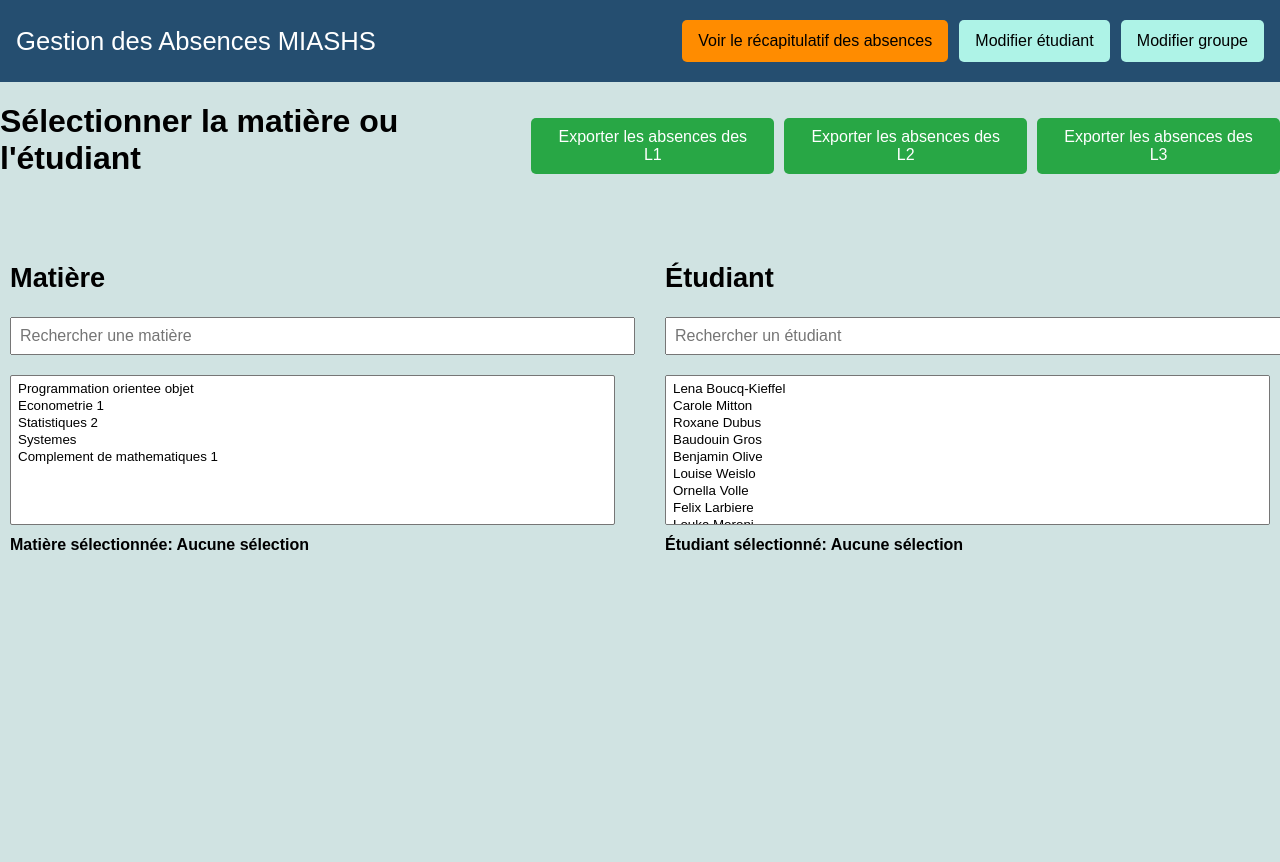
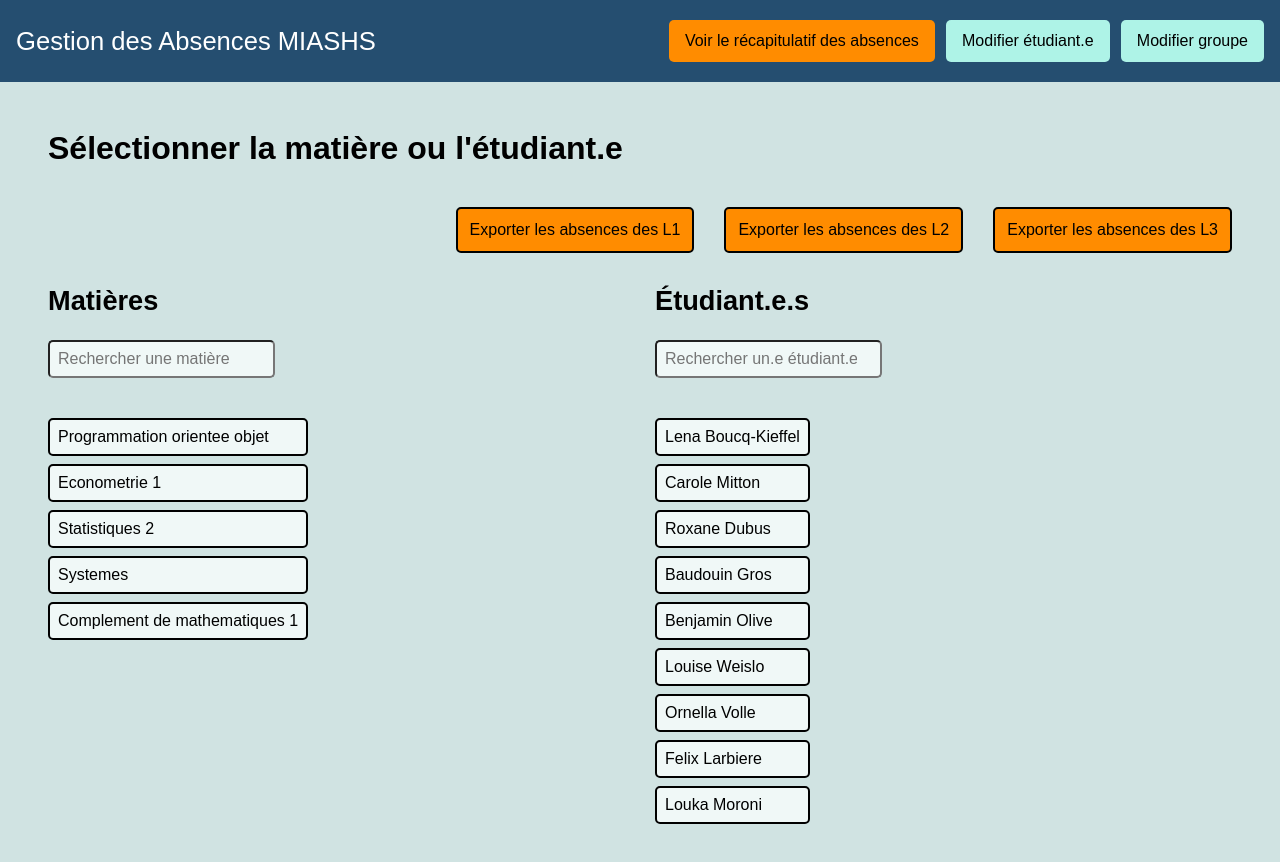
Before and after one commit to CaroleLeCrac/Projet-Info-2024, a Vue app in the folder GestionAbsenceFront/: page /recapitulatifs in a window 1280 px wide. Shown: the top 862 px of the page. Before the commit the page ends 800 px from the top, so only its background shows below. Built offline with nearby package versions, Linux system fonts and the light colour scheme.

Commit message:
ajout selctAll page d'appel, CSS terminé pour la majorité des pages (reste pages des récaps et des modifs)

```diff
--- a/GestionAbsenceFront/public/Groups.json
+++ b/GestionAbsenceFront/public/Groups.json
@@ -1,15 +1,15 @@
 {
   "groups": [
     {
-      "name": "L3 Groupe 1",
+      "name": "Groupe 1",
       "groupNumber": "31"
     },
     {
-      "name": "L3 Groupe 2",
+      "name": "Groupe 2",
       "groupNumber": "32"
     },
     {
-      "name": "L3 Groupe 3",
+      "name": "Groupe 3",
       "groupNumber": "33"
     }
   ]
--- a/GestionAbsenceFront/src/pages/CourseSummary/CourseSummaryPage.vue
+++ b/GestionAbsenceFront/src/pages/CourseSummary/CourseSummaryPage.vue
@@ -4,7 +4,7 @@
     <h1>Absences pour la matière : {{ course }}</h1>
 
     <!-- Sélectionner un ou plusieurs étudiants -->
-    <h2>Sélectionner un ou plusieurs étudiants</h2>
+    <h2>Sélectionner un.e ou plusieurs étudiant.e.s</h2>
     <select v-model="selectedStudents" @change="filterAbsences" multiple>
       <option v-for="student in filteredStudents" :key="student" :value="student">
         {{ student }}
--- a/GestionAbsenceFront/src/pages/GroupModification/GroupModification.vue
+++ b/GestionAbsenceFront/src/pages/GroupModification/GroupModification.vue
@@ -49,7 +49,7 @@ const toggleDeleteToAdd = (student) => {
   <div class="container">
     <!-- Liste d'ajout des étudiants -->
     <div class="list-container">
-      <h3>Ajouter des étudiants</h3>
+      <h3>Ajouter des étudiant.e.s</h3>
       <ul>
         <li v-for="student in addList" :key="student.studentNumber" class="list-presence">
           <button @click="toggleAddToDelete(student)" class="button-add">
@@ -62,7 +62,7 @@ const toggleDeleteToAdd = (student) => {
 
     <!-- Liste de suppression des étudiants -->
     <div class="list-container">
-      <h3>Supprimer des étudiants</h3>
+      <h3>Supprimer des étudiant.e.s</h3>
       <ul>
         <li v-for="student in deleteList" :key="student.studentNumber" class="list-presence">
           <button @click="toggleDeleteToAdd(student)" class="button-delete">
--- a/GestionAbsenceFront/src/pages/HomeView/HomeNavigationBar.vue
+++ b/GestionAbsenceFront/src/pages/HomeView/HomeNavigationBar.vue
@@ -9,7 +9,7 @@ import { RouterLink } from 'vue-router';
     <RouterLink to="/" class="title-navigation-bar">Gestion des Absences MIASHS</RouterLink>
     <div class="navigation-routerLink">
       <RouterLink to="/recapitulatifs" class="summary-navigation">Voir le récapitulatif des absences</RouterLink>
-      <RouterLink to="/selection/etudiant" class="modification-navigation">Modifier étudiant</RouterLink>
+      <RouterLink to="/selection/etudiant" class="modification-navigation">Modifier étudiant.e</RouterLink>
       <RouterLink to="/selection/groupe" class="modification-navigation">Modifier groupe</RouterLink>
     </div>
   </nav>
--- a/GestionAbsenceFront/src/pages/SelectGroupModification/SelectGroupModification.vue
+++ b/GestionAbsenceFront/src/pages/SelectGroupModification/SelectGroupModification.vue
@@ -1,9 +1,9 @@
 <!--Page de sélection d'un groupe pour ajouter ou supprimer des étudiants-->
 <script setup>
-import { ref, onMounted } from 'vue'
+import { ref, onMounted, computed } from 'vue'
 
 const groups = ref([])
-
+const searchQuery = ref('')
 
 onMounted(() => {
   fetch('/Groups.json')
@@ -15,52 +15,27 @@ onMounted(() => {
     .catch(error => console.error('Error loading data:', error));
 });
 
+const filteredGroups = computed(() =>
+  groups.value.filter((gr) =>
+    gr.name.toLowerCase().includes(searchQuery.value.toLowerCase()) ||
+    gr.groupNumber.includes(searchQuery.value)
+  )
+);
 </script>
+
 <template>
-  <h2>Choisissez un groupe à modifier</h2>
-  <ul class="group-list">
-    <li v-for="group in groups" :key="group.groupNumber">
-      <label class="container">
-        <RouterLink :to="`/modification/groupe/${group.groupNumber}`" class="router-link">{{ group.name }}</RouterLink>
-      </label>
-    </li>
-  </ul>
+  <main class="left">
+    <h1>Sélectionner le groupe à modifier</h1>
+    <input class="search-bar" type="search" v-model="searchQuery" placeholder="Rechercher un groupe" />
+    <ul class="list">
+      <li v-for="group in filteredGroups" :key="group.groupNumber">
+        <RouterLink :to="`/modification/groupe/${group.groupNumber}`" class="router-link">{{ group.name }}
+        </RouterLink>
+      </li>
+    </ul>
+  </main>
 </template>
 
 <style scoped>
 @import url("../../shared/shared.css");
-
-.router-link {
-  display: block;
-  text-decoration: none;
-  border-radius: 5px;
-  color: black;
-  cursor: pointer;
-  font-size: 16px;
-  padding: 8px 10px;
-  width: 50%;
-  border: 2px solid black;
-  box-sizing: border-box;
-}
-
-.router-link:hover{
-  background-color: rgba(255,140,0,0.9);
-  color: white;
-}
-
-.container {
-  display: block;
-  position: relative;
-  margin-bottom: -1px;
-  font-size: 16px;
-  user-select: none;
-}
-
-.group-list {
-  display: flex;
-  flex-direction: column;
-  width: 40%;
-  list-style-type: none;
-  padding-left: 0;
-}
 </style>
--- a/GestionAbsenceFront/src/pages/SelectStudentModification/SelectStudentModification.vue
+++ b/GestionAbsenceFront/src/pages/SelectStudentModification/SelectStudentModification.vue
@@ -24,77 +24,35 @@ const filteredStudents = computed(() =>
 </script>
 
 <template>
-  <input type="text" v-model="searchQuery" placeholder="Rechercher un étudiant" class="search-bar" />
-  <div class="page-display">
-    <ul class="student-list">
-      <li v-for="student in filteredStudents" :key="student.studentNumber">
-        <label class="container">
-          <RouterLink class="router-link" :to="`/modification/etudiant/${student.studentNumber}`">{{ student.name }} {{
-            student.surname }}</RouterLink>
-        </label>
-      </li>
-    </ul>
-    <div class="add-student-button">
-      <RouterLink class="router-link" :to="`/modification/etudiant/${0}`">Ajouter un étudiant</RouterLink>
+  <main class="left">
+    <h1>Sélectionner l'étudiant.e à modifier</h1>
+    <div id="container">
+      <div>
+        <input class="search-bar" type="search" v-model="searchQuery" placeholder="Rechercher un.e étudiant.e" />
+        <ul class="list">
+          <li v-for="student in filteredStudents" :key="student.studentNumber">
+            <RouterLink class="router-link" :to="`/modification/etudiant/${student.studentNumber}`">
+              {{ student.name }} {{ student.surname }}
+            </RouterLink>
+          </li>
+        </ul>
+      </div>
+      <RouterLink id="add-student" class="router-link" :to="`/modification/etudiant/${0}`">Ajouter un.e étudiant.e</RouterLink>
     </div>
-  </div>
+  </main>
 </template>
 
 <style scoped>
 @import url("../../shared/shared.css");
 
-.page-display {
-  display: flex;
-  justify-content: space-between;
-  gap: 20px;
+#container {
+  display: grid;
+  grid-template-columns: 2fr 1fr;
+  gap: 1rem;
+  align-items: start;
 }
 
-.student-list {
-  display: flex;
-  flex-direction: column;
-  width: 40%;
-  list-style-type: none;
-  padding-left: 0;
-}
-
-.container {
-  display: block;
-  position: relative;
-  margin-bottom: -1px;
-  font-size: 16px;
-  user-select: none;
-}
-
-.router-link {
-  display: block;
-  text-decoration: none;
-  border-radius: 5px;
-  color: black;
-  cursor: pointer;
-  font-size: 16px;
-  padding: 8px 10px;
-  width: 100%;
-  border: 2px solid black;
-  box-sizing: border-box;
-}
-
-.router-link:hover {
-  background-color: rgba(255, 140, 0, 0.9);
-  color: white;
-}
-
-.add-student-button {
-  display: flex;
-  align-items: center;
-  justify-content: center;
-  width: 30%;
-  height: 100%;
-  margin-top: 14px;
-}
-
-.search-bar {
-  width: 30%;
-  height: 30px;
-  border-radius: 5px;
+#add-student {
+  width: max-content;
 }
 </style>
--- a/GestionAbsenceFront/src/pages/Summary/SummaryPage.vue
+++ b/GestionAbsenceFront/src/pages/Summary/SummaryPage.vue
@@ -1,88 +1,63 @@
 <template>
-  <main>
-    <div>
-      <!-- Titre avec les boutons -->
-      <div class="header">
-        <h1>Sélectionner la matière ou l'étudiant</h1>
-
+  <main class="left">
+    <h1>Sélectionner la matière ou l'étudiant.e</h1>
     <!-- Conteneur pour les boutons "Exporter" -->
     <div class="buttons-container">
-          <button class="export-btn">Exporter les absences des L1</button>
-          <button class="export-btn">Exporter les absences des L2</button>
-          <button class="export-btn">Exporter les absences des L3</button>
-        </div>
+      <button class="button">Exporter les absences des L1</button>
+      <button class="button">Exporter les absences des L2</button>
+      <button class="button">Exporter les absences des L3</button>
     </div>
 
     <div class="sections-container">
+
       <!-- Section Matière -->
       <div class="section">
-          <h2>Matière</h2>
+        <h2>Matières</h2>
         <!-- SearchBar pour la matière -->
-          <input type="text" v-model="courseQuery" placeholder="Rechercher une matière" class="search-bar" />
-          <select v-model="selectedCourses" multiple>
-            <!-- demander à benj et val s'il existe un autre truc que multiple-->
-            <option v-for="course in filteredCourses" :key="course.name" :value="course.name">
+        <input type="search" v-model="courseQuery" placeholder="Rechercher une matière" class="search-bar" />
+        <ul class="list">
+          <li v-for="course in filteredCourses">
+            <label>
+              <RouterLink :to="`/recapitulatifs/matiere/${course.name}`" class="router-link">
                 {{ course.name }}
-            </option>
-          </select>
-          <p>Matière sélectionnée: {{ formatSelection(selectedCourses) }}</p>
-          <RouterLink v-if="selectedCourses.length" class="router-link" :to="`/recapitulatifs/matiere/${selectedCourses[0]}`">{{
-            selectedCourses[0] }}</RouterLink>
+              </RouterLink>
+            </label>
+          </li>
+        </ul>
       </div>
 
       <!-- Section Étudiant -->
       <div class="section">
-          <h2>Étudiant</h2>
+        <h2>Étudiant.e.s</h2>
         <!-- SearchBar pour l'étudiant -->
-          <input type="text" v-model="studentQuery" placeholder="Rechercher un étudiant" class="search-bar" />
-          <select v-model="selectedStudent" multiple>
-            <option v-for="student in filteredStudents" :key="student.studentNumber" :value="student.surname">
+        <input type="search" v-model="studentQuery" placeholder="Rechercher un.e étudiant.e" class="search-bar" />
+        <ul class="list">
+          <li v-for="student in filteredStudents">
+            <label>
+              <RouterLink :to="`/recapitulatifs/etudiant/${student.surname}`" class="router-link">
                 {{ student.name }} {{ student.surname }}
-            </option>
-          </select>
-          <p>Étudiant sélectionné: {{ formatSelection(selectedStudent) }}</p>
-          <RouterLink v-if="selectedStudent.length" class="router-link" :to="`/recapitulatifs/etudiant/${selectedStudent[0]}`">{{
-            selectedStudent[0] }}</RouterLink>
-        </div>
-      </div>
-
-      <!-- Section des absences -->
-      <div class="absences-container" v-if="filteredAbsences.length > 0">
-        <h2>Absences</h2>
-        <table>
-          <thead>
-            <tr>
-              <th>Nom de l'étudiant</th>
-              <th>Matière</th>
-              <th>Date</th>
-            </tr>
-          </thead>
-          <tbody>
-            <tr v-for="absence in filteredAbsences" :key="absence.date + absence.name">
-              <td>{{ absence.name }}</td>
-              <td>{{ absence.coursename }}</td>
-              <td>{{ absence.date }}</td>
-            </tr>
-          </tbody>
-        </table>
+              </RouterLink>
+            </label>
+          </li>
+        </ul>
       </div>
     </div>
   </main>
 </template>
 
 <script setup>
-import { ref, onMounted, computed } from 'vue'
+import { ref, onMounted, computed } from 'vue';
 
 // Références pour la sélection des étudiants, matières et absences
-const selectedStudent = ref([])  // Étudiants sélectionnés
-const selectedCourses = ref([])  // Matières sélectionnées
-const students = ref([])  // Liste des étudiants
-const courses = ref([])  // Liste des matières
-const absences = ref([])  // Liste des absences
+const selectedStudent = ref("");  // Étudiants sélectionnés
+const selectedCourse = ref("");  // Matières sélectionnées
+const students = ref([]);  // Liste des étudiants
+const courses = ref([]);  // Liste des matières
+const absences = ref([]);  // Liste des absences
 
 // Barres de recherche
-const studentQuery = ref('')
-const courseQuery = ref('')
+const studentQuery = ref('');
+const courseQuery = ref('');
 
 // Chargement des données
 onMounted(() => {
@@ -114,14 +89,6 @@ onMounted(() => {
     .catch((error) => console.error('Erreur de chargement des absences:', error))
 })
 
-// Formatage des sélections
-const formatSelection = (selection) => {
-  if (selection.length === 0) {
-    return 'Aucune sélection';
-  }
-  return selection.join(', ');
-}
-
 // Filtrer les étudiants barre de recherche
 const filteredStudents = computed(() => {
   return students.value.filter((student) =>
@@ -135,44 +102,16 @@ const filteredCourses = computed(() => {
     course.name.toLowerCase().includes(courseQuery.value.toLowerCase())
   )
 })
-
-// Filtrer les absences selon les critères
-const filteredAbsences = computed(() => {
-  return absences.value.filter((absence) => {
-    const matchesStudent = selectedStudent.length === 0 || selectedStudent.value.includes(absence.name);
-    const matchesCourse = selectedCourses.length === 0 || selectedCourses.value.includes(absence.coursename);
-    return matchesStudent && matchesCourse;
-  })
-})
 </script>
 
 <style scoped>
 @import url("../../shared/shared.css");
 
-.header {
-  display: flex;
-  justify-content: space-between;
-  align-items: center;
-  margin-bottom: 20px;
-}
-
 .buttons-container {
   display: flex;
-  gap: 10px;
-}
-
-.export-btn {
-  background-color: #28a745;
-  color: white;
-  border: none;
-  padding: 10px 20px;
-  font-size: 16px;
-  border-radius: 5px;
-  cursor: pointer;
-}
-
-.export-btn:hover {
-  background-color: #218838;
+  gap: 30px;
+  justify-content: end;
+  margin-bottom: 2rem;
 }
 
 .sections-container {
@@ -183,42 +122,9 @@ const filteredAbsences = computed(() => {
 
 .section {
   flex: 1;
-  padding: 10px;
-  min-width: 250px;
 }
 
-.search-bar {
-  padding: 8px;
-  font-size: 16px;
-  width: 100%;
-  margin-bottom: 10px;
-}
-
-select {
-  margin-top: 10px;
-  padding: 5px;
-  width: 100%;
-  height: 150px;
-}
-
-p {
-  margin-top: 10px;
-  font-size: 16px;
-  font-weight: bold;
-}
-
-.show-selection-btn {
-  background-color: lightgray;
-  color: white;
-  border: none;
-  padding: 8px 16px;
-  font-size: 14px;
-  border-radius: 5px;
-  cursor: pointer;
-  margin-top: 10px;
-}
-
-.show-selection-btn:hover {
-  background-color: gray;
+.list {
+  width: max-content;
 }
 </style>
--- a/GestionAbsenceFront/src/shared/shared.css
+++ b/GestionAbsenceFront/src/shared/shared.css
@@ -7,18 +7,6 @@
     --color-5: #D0E3E2;
     --color-6: #F0F8F7;
 }
-/* Titre de la barre de navigation en blanc */
-
-/*
-:root {
-    --color-1: #F7D1BB;
-    --color-2: #C29AA5;
-    --color-3: #F3C3B1;
-    --color-4: #F9DFC7;
-    --color-5: #E4B3B0;
-    --color-6: #FAE8D6;
-}
-/* Titre de la barre de navigation en noir */
 
 body {
     margin: 0;
@@ -27,7 +15,7 @@ body {
   }
 
 main.left {
-    margin-left: 3rem;
+    margin: 3rem;
 }
 
 main.center {
@@ -43,4 +31,59 @@ h1 {
 
 h2 {
     font-size: 1.7rem;
+    margin-top: 0;
 }
+
+.search-bar {
+    padding: 0.5rem;
+    font-size: 1rem;
+    width: max-content;
+    margin-bottom: 1.5rem;
+    border-radius: 5px;
+    background-color: var(--color-6);
+}
+
+.router-link {
+    display: block;
+    text-decoration: none;
+    border-radius: 5px;
+    color: black;
+    cursor: pointer;
+    font-size: 1rem;
+    padding: 0.5rem;
+    border: 2px solid black;
+    box-sizing: content-box;
+    background-color: var(--color-6);
+}
+
+.router-link:hover {
+    background-color: var(--color-3);
+}
+
+.list {
+    display: flex;
+    flex-direction: column;
+    width: 25%;
+    list-style-type: none;
+    padding-left: 0;
+}
+
+.list > li {
+    margin-bottom: 0.5rem;
+}
+
+.button {
+    text-decoration: none;
+    background-color: var(--color-1);
+    color: black;
+    padding: 0.75rem;
+    border-radius: 5px;
+    border: 2px solid black;
+    cursor: pointer;
+    font-size: 1rem;
+    margin-top: 0.5rem;
+}
+
+.button:hover {
+    background-color: #FFA733;
+}
```
Also changed, not shown: GestionAbsenceFront/src/pages/Call/CallPage.vue (+30 -28 lines), GestionAbsenceFront/src/pages/HomeView/HomeView.vue (+2 -39 lines), GestionAbsenceFront/src/pages/Slot/SlotPage.vue (+2 -31 lines), GestionAbsenceFront/src/pages/StudentModification/StudentModification.vue (+153 -39 lines). Lines whose indentation alone changed are shown as unchanged.
